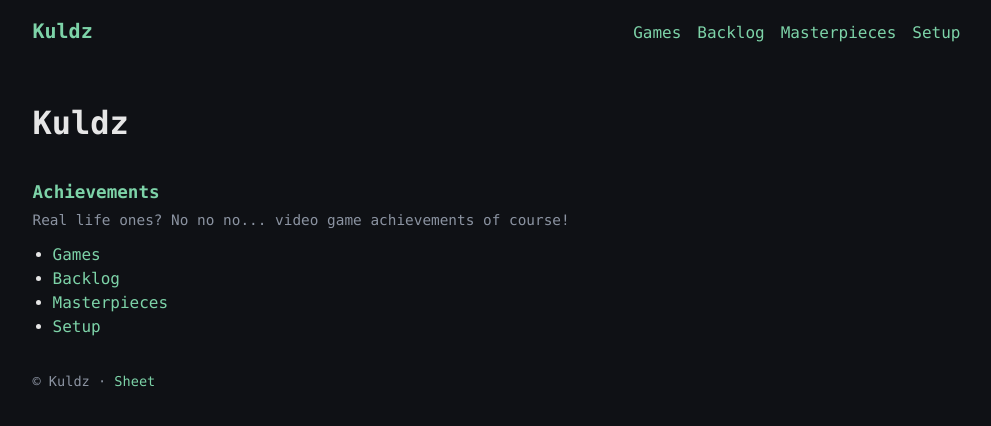
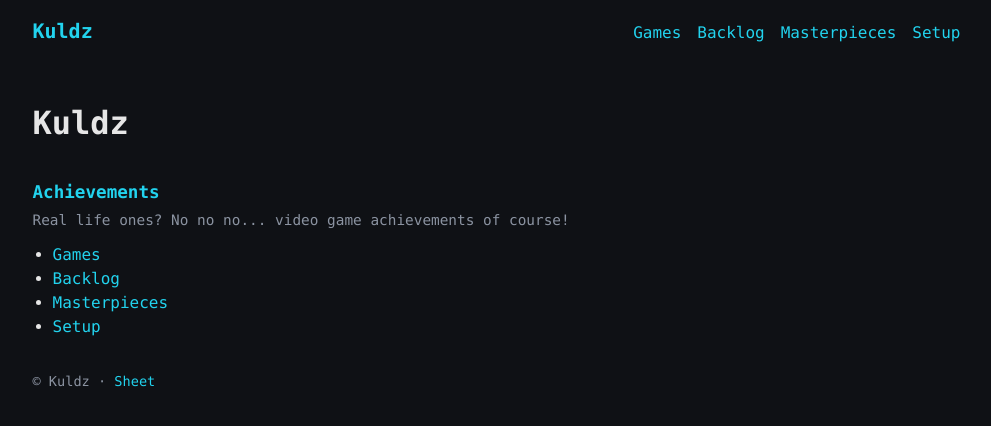
Before and after one commit to Kuldz/kuldz.github.io, an Astro site: page / in a window 1280 px wide. Shown: the whole page, without its empty margins (136-1127 px from the left). Built offline with nearby package versions, Linux system fonts and the light colour scheme; Astro itself is replaced by a stand-in of ours.

Commit message:
Switch the accent colour from mint to cyan to match the favicon
Co-Authored-By: Claude Opus 5.5 <noreply@anthropic.com>

```diff
--- a/src/layouts/Base.astro
+++ b/src/layouts/Base.astro
@@ -47,7 +47,7 @@ const { title = 'Kuldz', wide = false } = Astro.props;
     --fg: #e6e6e6;
     --muted: #8b93a1;
     --card: #181b22;
-    --accent: #7dd3a8;
+    --accent: #22d3ee; /* cyan, same as the favicon */
     color-scheme: dark;
   }
   * { box-sizing: border-box; }
```
